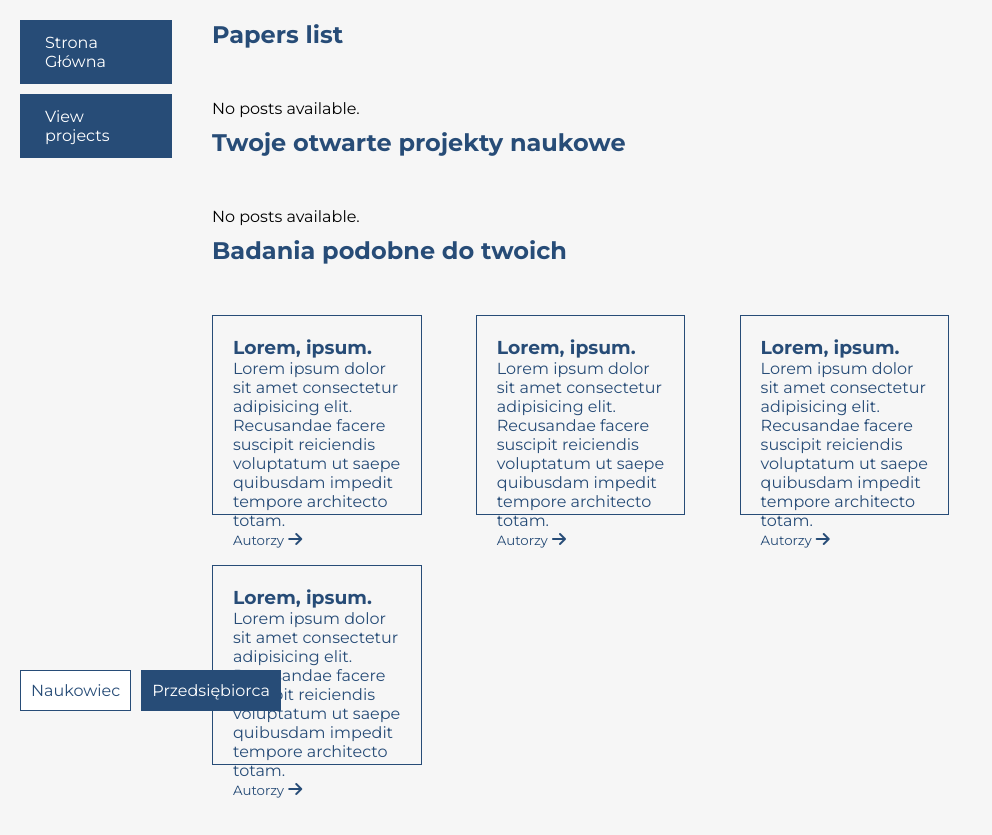
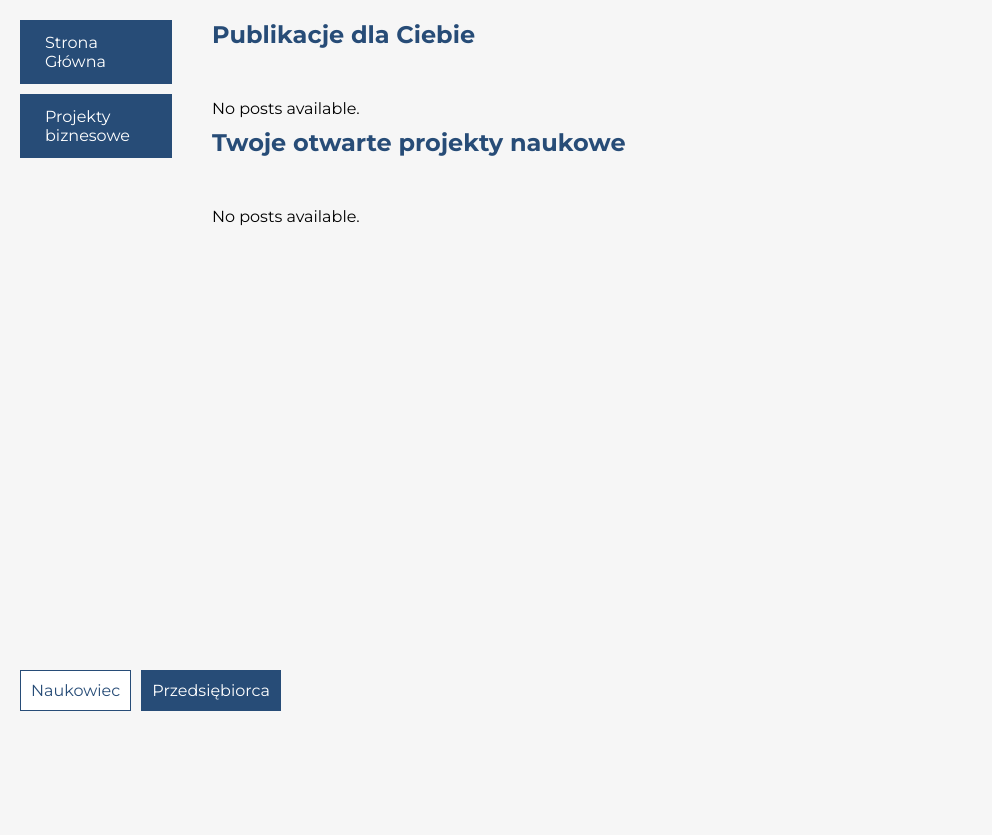
Before and after one commit to poneciak57/ideahack2024, a Django app: template FbNaukowcy/templates/FbNaukowcy/publication_list.html in a window 1280 px wide. Shown: the part 59-894 px from the top of the page, without its empty margins (0-992 px from the left). After the commit the page ends 770 px from the top, so only its background shows below. Run offline with Django 3.2, Linux system fonts and the light colour scheme; the template is opened without the code that fills it, so the values that code supplies are empty.

Commit message:
Small fixes

```diff
--- a/FbNaukowcy/templates/FbNaukowcy/publication_list.html
+++ b/FbNaukowcy/templates/FbNaukowcy/publication_list.html
@@ -177,10 +177,10 @@
         <nav>
             <a href="/" class="btn">Strona Główna</a>
             {% if is_scientist %}
-                <a href="{% url 'FbNaukowcy:project_list' %}" class="btn btn-primary">View projects</a>
+                <a href="{% url 'FbNaukowcy:project_list' %}" class="btn btn-primary">Projekty biznesowe</a>
                 <a id="add_publication" class="btn" href="{% url 'FbNaukowcy:add_publication' %}">Stwórz pracę naukową</a>
             {% else %}
-                <a href="{% url 'BuissnessSearch:project_list' %}" class="btn btn-primary">View projects</a>
+                <a href="{% url 'BuissnessSearch:project_list' %}" class="btn btn-primary">Projekty biznesowe</a>
             {% endif %}
             <div class="bottom-left-buttons">
                 <a href="#" class="btn" id="scientist_button">Naukowiec</a>
@@ -189,7 +189,7 @@
         </nav>
         <main>
             <!-- TODO provide publications from the database -->
-            <h2>Papers list</h2>
+            <h2>Publikacje dla Ciebie</h2>
             <ul>
                 {% for publication in publications_of_other_users %}
                 <li class="tile">
@@ -245,37 +245,6 @@
                         <a href="link-to-post" class="arrow-link"><i class="fas fa-arrow-right"></i></a>
                     </li> -->
             </ul>
-            <h2>Badania podobne do twoich</h2>
-            <ul>
-                <li class="tile">
-                    <h3>Lorem, ipsum.</h3>
-                    <p>Lorem ipsum dolor sit amet consectetur adipisicing elit. Recusandae facere suscipit reiciendis
-                        voluptatum ut saepe quibusdam impedit tempore architecto totam.</p>
-                    <small>Autorzy</small>
-                    <a href="link-to-post" class="arrow-link"><i class="fas fa-arrow-right"></i></a>
-                </li>
-                <li class="tile">
-                    <h3>Lorem, ipsum.</h3>
-                    <p>Lorem ipsum dolor sit amet consectetur adipisicing elit. Recusandae facere suscipit reiciendis
-                        voluptatum ut saepe quibusdam impedit tempore architecto totam.</p>
-                    <small>Autorzy</small>
-                    <a href="link-to-post" class="arrow-link"><i class="fas fa-arrow-right"></i></a>
-                </li>
-                <li class="tile">
-                    <h3>Lorem, ipsum.</h3>
-                    <p>Lorem ipsum dolor sit amet consectetur adipisicing elit. Recusandae facere suscipit reiciendis
-                        voluptatum ut saepe quibusdam impedit tempore architecto totam.</p>
-                    <small>Autorzy</small>
-                    <a href="link-to-post" class="arrow-link"><i class="fas fa-arrow-right"></i></a>
-                </li>
-                <li class="tile">
-                    <h3>Lorem, ipsum.</h3>
-                    <p>Lorem ipsum dolor sit amet consectetur adipisicing elit. Recusandae facere suscipit reiciendis
-                        voluptatum ut saepe quibusdam impedit tempore architecto totam.</p>
-                    <small>Autorzy</small>
-                    <a href="link-to-post" class="arrow-link"><i class="fas fa-arrow-right"></i></a>
-                </li>
-            </ul>
         </main>
     </div>
 </body>
--- a/FbNaukowcy/views.py
+++ b/FbNaukowcy/views.py
@@ -41,7 +41,7 @@ def add_publication(request):
         form = PublicationForm(request.POST,user=request.user)
         if form.is_valid():
             form.save()
-            return redirect('publication_list')  # Przekierowanie na listę postów
+            return redirect('FbNaukowcy:publication_list')  # Przekierowanie na listę postów
     else:
         form = PublicationForm()
     return render(request, 'FbNaukowcy/add_publication.html', {'form': form})
```
